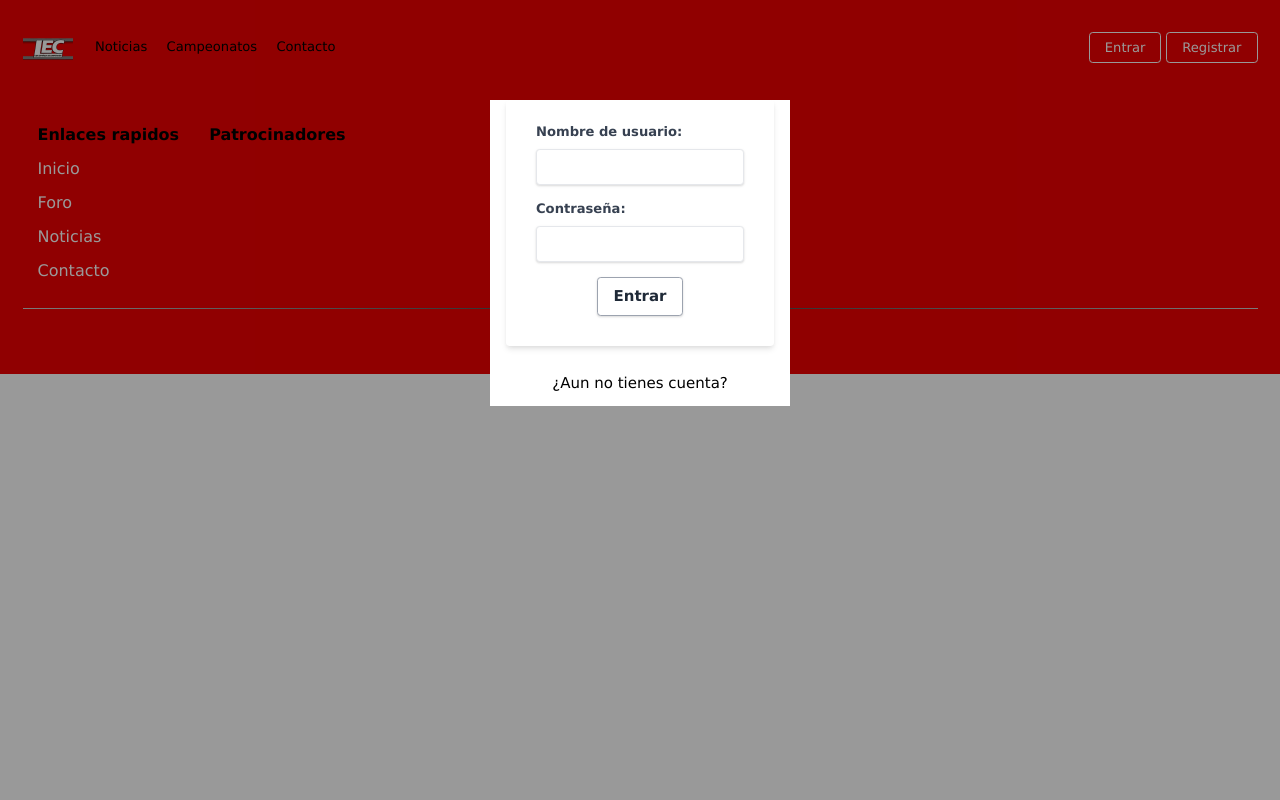
After one commit to setuphub/webLEC, a Django app: template LEC/blog/templates/GeneralTemplates/loginForm.html in a window 1280 px wide, after a click on "Entrar". The commit adds this page. Run offline with Django 3.2, Linux system fonts and the light colour scheme; the template is opened without the code that fills it: values that come from a table or form of the project are taken from there, others are empty.

Commit message:
login form.

```diff
--- a/LEC/GeneralTemplates/index.html
+++ b/LEC/blog/templates/GeneralTemplates/index.html
@@ -3,6 +3,7 @@
 <meta charset="UTF-8">
 <meta name="viewport" content="width=device-width, initial-scale=1.0">
 <link href="https://unpkg.com/tailwindcss@^1.0/dist/tailwind.min.css" rel="stylesheet">
+<link rel="stylesheet" href="https://www.w3schools.com/w3css/4/w3.css">
 <link href="{% static 'css/style.css' %}" rel="stylesheet">
 
 <title>{% block title %} LEC - Liga Española de Competicion {% endblock title %}</title>
@@ -13,7 +14,7 @@
 {% endblock navbar %}
 
 {% block body %}
-<p>Hola</p>
+
 {% endblock body %}
 
 {% block footer %}
--- /dev/null
+++ b/LEC/blog/templates/GeneralTemplates/loginForm.html
@@ -0,0 +1,26 @@
+{% extends 'blog/blog.html' %}
+{% load static %}
+
+{% block loginForm %}
+    <div id="id01" class="w3-modal">
+        <div class="w3-modal-content w3-animate-opacity w-full max-w-xs">
+            <div class="w3-container ">
+                <form class="bg-white shadow-md rounded px-8 pt-6 pb-8 mb-4">
+                    {% for campo in form %}
+                    <div class="mb-4">
+                        <label class="block text-gray-700 text-sm font-bold mb-2" for="username">{{campo.label_tag}}</label>
+                        {{campo}}
+                    </div>
+                    {% endfor %}
+                    <div class="text-center">
+                        <button class="bg-white hover:bg-gray-100 text-gray-800 font-semibold py-2 px-4 border border-gray-400 rounded shadow ">Entrar</button>
+                    </div>
+                </form>
+                <div class= "py-3 text-center">
+                    <a class="">¿Aun no tienes cuenta?</a>
+                </div>
+
+            </div>
+        </div>
+    </div>
+{% endblock loginForm %}
--- a/LEC/GeneralTemplates/navbar.html
+++ b/LEC/blog/templates/GeneralTemplates/navbar.html
@@ -21,9 +21,13 @@
                 </a>
             </div>
             <div>
-                <a href="#" class="inline-block text-sm px-4 py-2 leading-none border rounded text-white border-white hover:border-transparent hover:text-teal-500 hover:bg-white mt-4 lg:mt-0">Entrar</a>
+                <a onclick="document.getElementById('id01').style.display='block'"class="inline-block text-sm px-4 py-2 leading-none border rounded text-white border-white hover:border-transparent hover:text-teal-500 hover:bg-white mt-4 lg:mt-0">Entrar</a>
                 <a href="#" class="inline-block text-sm px-4 py-2 leading-none border rounded text-white border-white hover:border-transparent hover:text-teal-500 hover:bg-white mt-4 lg:mt-0">Registrar</a>
             </div>
         </div>
     </nav>
 {% endblock navbar %}
+
+<scrip>
+
+</scrip>
--- a/LEC/blog/templates/blog/blog.html
+++ b/LEC/blog/templates/blog/blog.html
@@ -1,5 +1,6 @@
-{% extends "index.html" %}
+{% extends "GeneralTemplates/index.html" %}
 
 {% block body %}
-
+    {% block loginForm %}
+    {% endblock loginForm %}
 {% endblock body %}
--- /dev/null
+++ b/LEC/usuarios/forms.py
@@ -0,0 +1,5 @@
+from django import forms
+
+class formulario_login(forms.Form):
+    nombre_usuario = forms.CharField(widget=forms.TextInput(attrs={'id':'username', 'type':'text', 'class':'shadow appearance-none border rounded w-full py-2 px-3 text-gray-700 leading-tight focus:outline-none focus:shadow-outline'}), label='Nombre de usuario')
+    password = forms.CharField(widget=forms.TextInput(attrs={'id':'password', 'type':'password', 'class':'shadow appearance-none border rounded w-full py-2 px-3 text-gray-700 leading-tight focus:outline-none focus:shadow-outline'}), label='Contraseña')
```
Also changed, not shown: LEC/blog/views.py (+19 -1 lines), LEC/blog/templates/GeneralTemplates/footer.html (renamed from LEC/GeneralTemplates/footer.html), LEC/blog/templates/GeneralTemplates/registerForm.html (added).
